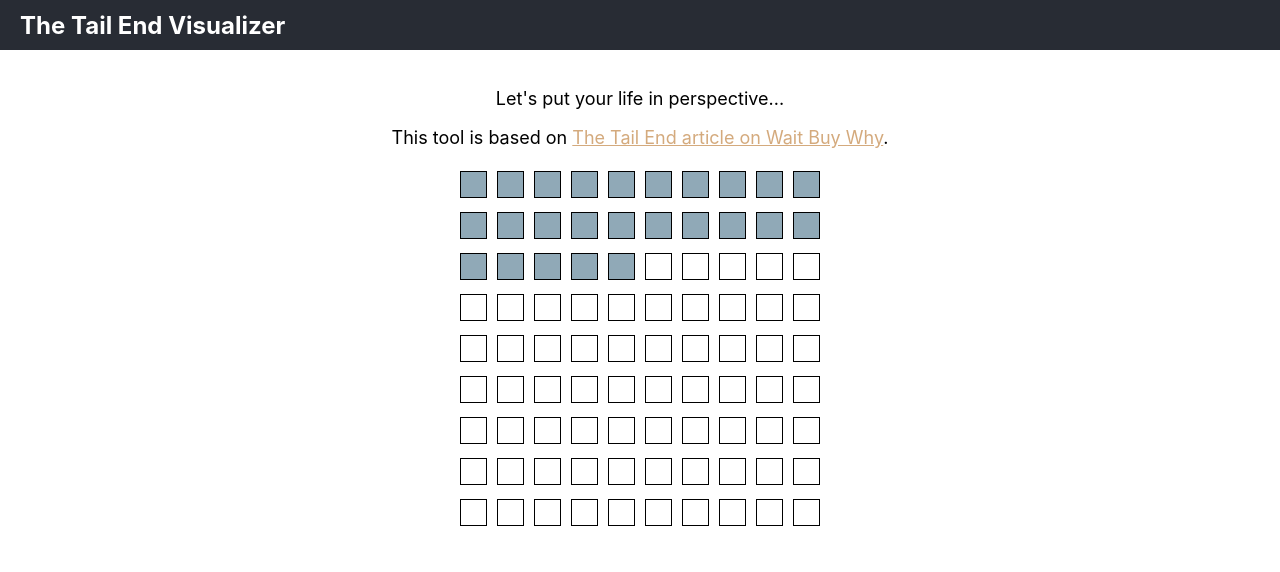
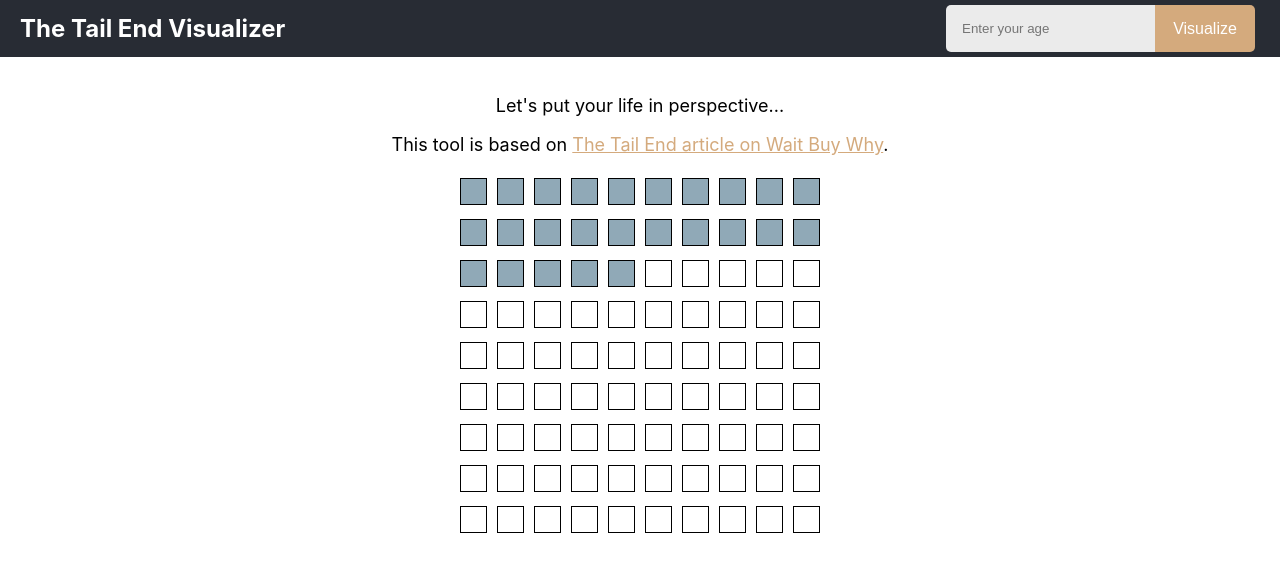
Before and after one commit to davidlamt/tail-end-visualizer, a React (Create React App) app: page / in a window 1280 px wide. Shown: the top 572 px of the page. Built offline with nearby package versions, Linux system fonts and the light colour scheme.

Commit message:
Add age input field

```diff
--- a/src/components/NavigationBar.tsx
+++ b/src/components/NavigationBar.tsx
@@ -1,13 +1,38 @@
 import React from 'react';
 import styled from '@emotion/styled';
+
+const AgeInput = styled.input`
+  background-color: #ebebeb;
+  border-bottom-left-radius: 5px;
+  border-top-left-radius: 5px;
+  border: 1px solid transparent;
+  outline: none;
+  padding: 15px;
+  transition: background-color 0.3s ease;
+
+  &:focus {
+    background-color: #fff;
+    border: 1px solid #ebebeb;
+  }
+`;
+
+const InputContainer = styled.div`
+  display: flex;
+  margin: 5px;
+`;
 
 const NavigationContainer = styled.nav`
   align-items: center;
   background-color: #282c34;
   color: #fff;
   display: flex;
+  justify-content: space-between;
   min-height: 50px;
   padding: 0 20px;
+
+  @media (max-width: 660px) {
+    flex-direction: column;
+  }
 `;
 
 const NavigationHeader = styled.h1`
@@ -15,10 +40,31 @@ const NavigationHeader = styled.h1`
   margin: 0;
 `;
 
+const VisualizeButton = styled.button`
+  background-color: #d4aa7d;
+  border-bottom-right-radius: 5px;
+  border-top-right-radius: 5px;
+  border: none;
+  color: #fff;
+  cursor: pointer;
+  font-size: 1em;
+  min-width: 100px;
+  outline: none;
+  transition: background-color 0.3s ease;
+
+  &:hover {
+    background-color: #cc9b66;
+  }
+`;
+
 const NavigationBar: React.FunctionComponent = () => {
   return (
     <NavigationContainer>
       <NavigationHeader>The Tail End Visualizer</NavigationHeader>
+      <InputContainer>
+        <AgeInput placeholder="Enter your age" />
+        <VisualizeButton>Visualize</VisualizeButton>
+      </InputContainer>
     </NavigationContainer>
   );
 };
```
